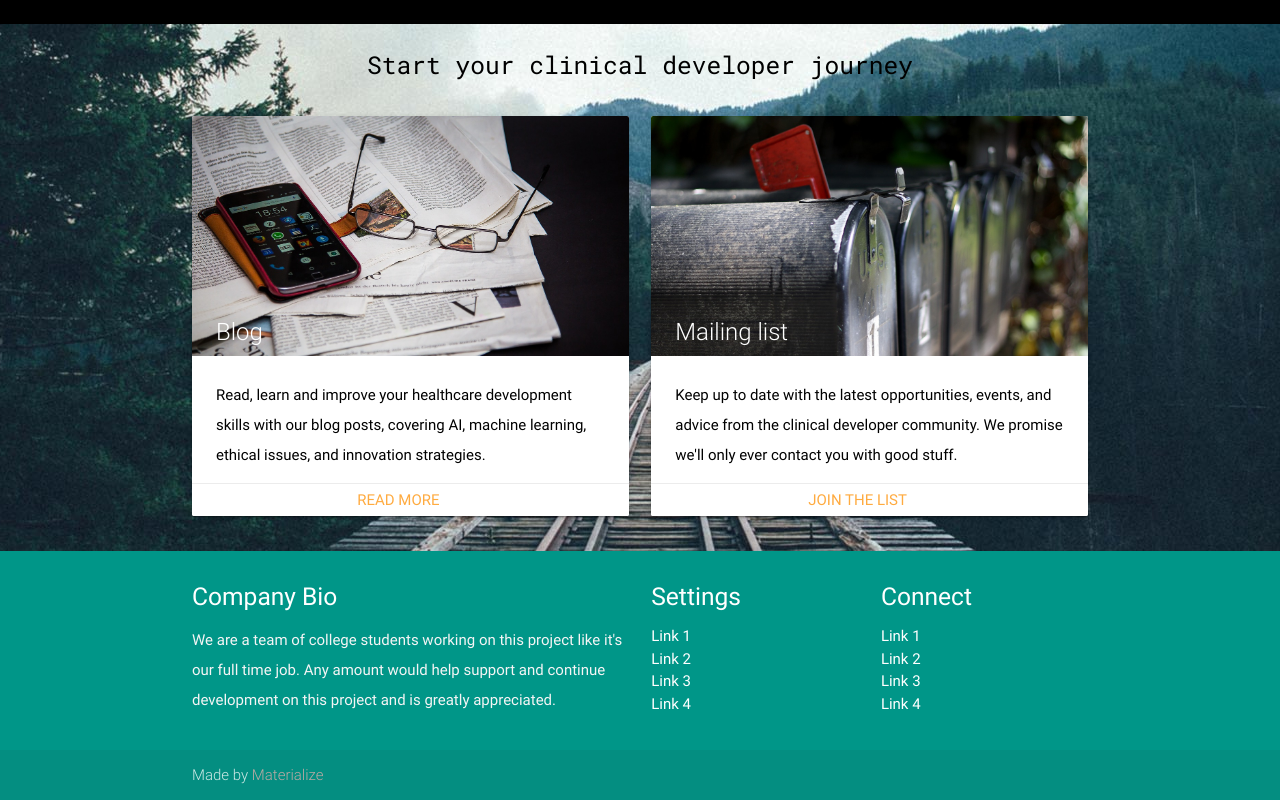
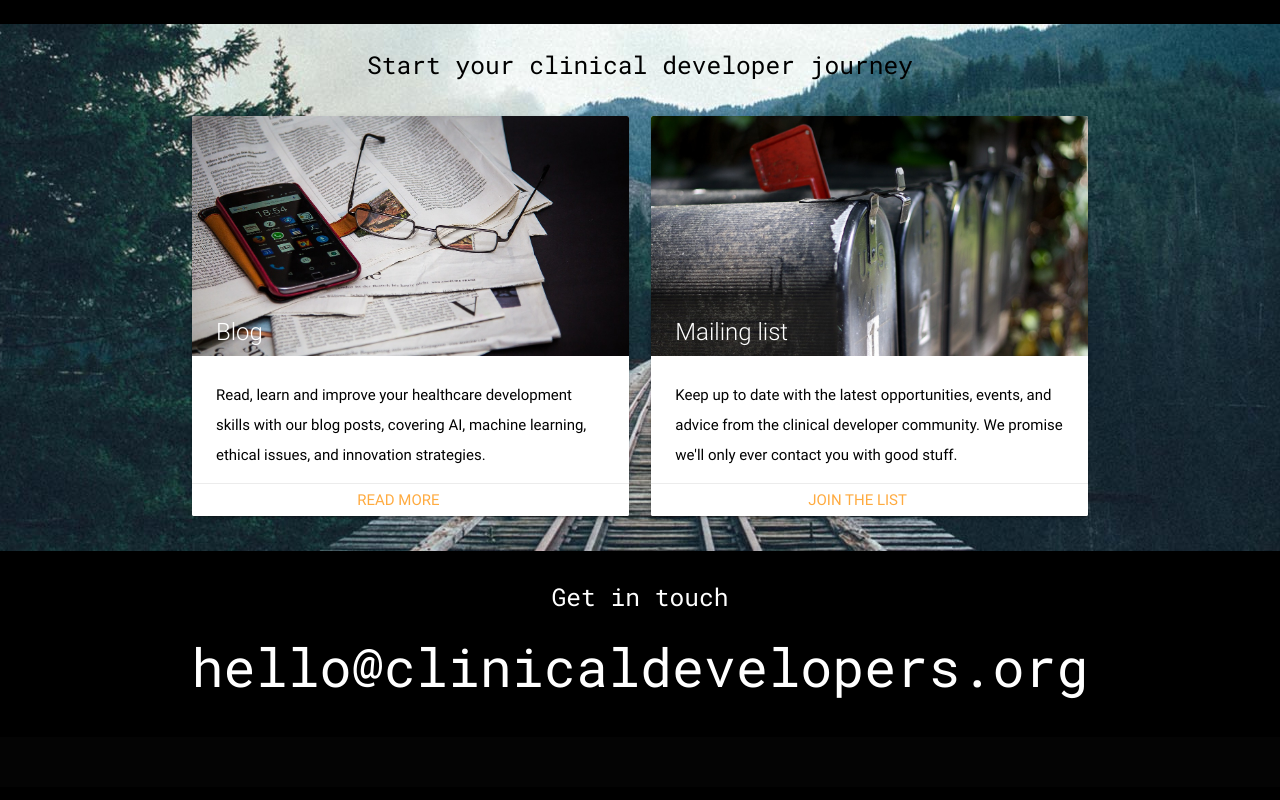
Before and after one commit to StuMaitland/CDC_Website, a plain HTML site: page index.html in a window 1280 px wide. Shown: the part 2183-2983 px from the top of the page. Drawn offline with nearby package versions, Linux system fonts and the light colour scheme.

Commit message:
Improved footer

```diff
--- a/index.html
+++ b/index.html
@@ -198,39 +198,14 @@
     <div class="parallax"><img src="background3.jpg" alt="Unsplashed background img 3"></div>
 </div>
 
-<footer class="page-footer teal">
+<footer class="page-footer black">
     <div class="container">
-        <div class="row">
-            <div class="col l6 s12">
-                <h5 class="white-text">Company Bio</h5>
-                <p class="grey-text text-lighten-4">We are a team of college students working on this project like it's our full time job. Any amount would help support and continue development on this project and is greatly appreciated.</p>
-
-
-            </div>
-            <div class="col l3 s12">
-                <h5 class="white-text">Settings</h5>
-                <ul>
-                    <li><a class="white-text" href="#!">Link 1</a></li>
-                    <li><a class="white-text" href="#!">Link 2</a></li>
-                    <li><a class="white-text" href="#!">Link 3</a></li>
-                    <li><a class="white-text" href="#!">Link 4</a></li>
-                </ul>
-            </div>
-            <div class="col l3 s12">
-                <h5 class="white-text">Connect</h5>
-                <ul>
-                    <li><a class="white-text" href="#!">Link 1</a></li>
-                    <li><a class="white-text" href="#!">Link 2</a></li>
-                    <li><a class="white-text" href="#!">Link 3</a></li>
-                    <li><a class="white-text" href="#!">Link 4</a></li>
-                </ul>
-            </div>
+        <div class="row center white-text">
+            <h5 class="header mono">Get in touch</h5>
+            <h2 class="mono">hello@clinicaldevelopers.org</h2>
         </div>
     </div>
     <div class="footer-copyright">
-        <div class="container">
-            Made by <a class="brown-text text-lighten-3" href="http://materializecss.com">Materialize</a>
-        </div>
     </div>
 </footer>
 
```
